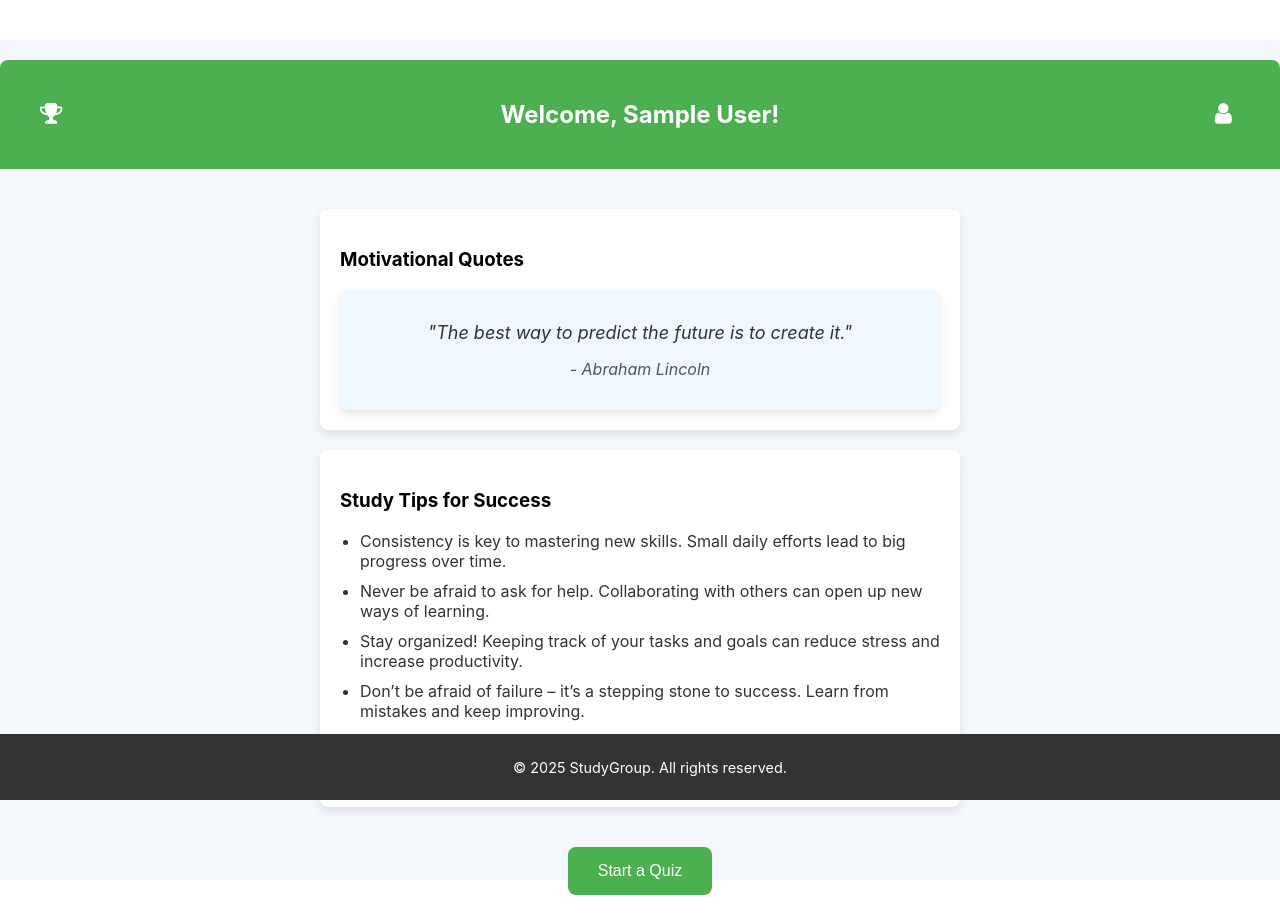
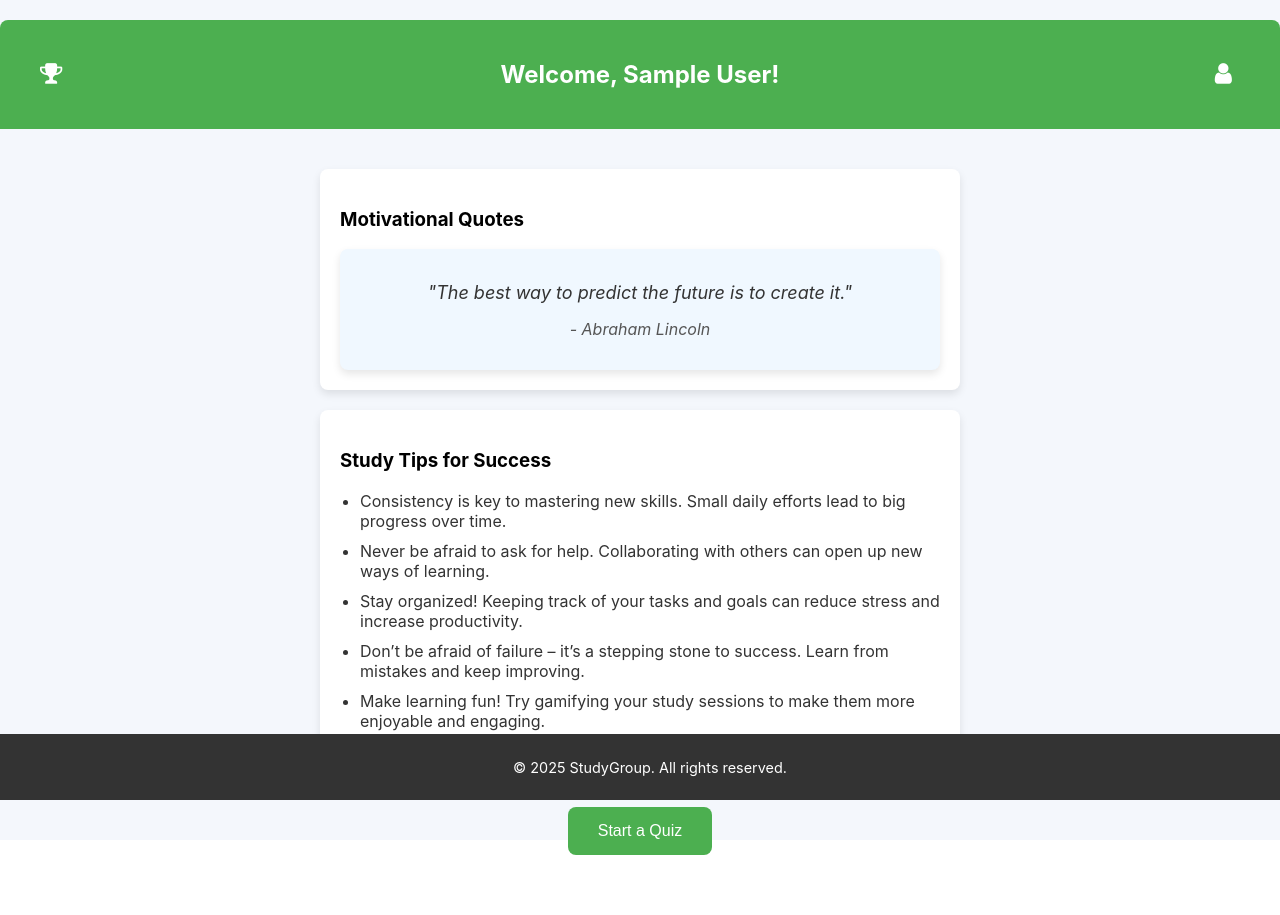
Before and after one commit to debrahseth/UniCram, a React (Create React App) app: page /dashboard in a window 1280 px wide. After the commit the page ends 875 px from the top, so only its background shows below. Built offline with nearby package versions, Linux system fonts and the light colour scheme; no server answers; the database is empty; sample sign-in values are in the browser's storage.

Commit message:
Corrected the Dashboard

```diff
--- a/src/components/Dashboard.js
+++ b/src/components/Dashboard.js
@@ -106,7 +106,6 @@ const styles = {
     height: '100vh',
     backgroundColor: '#f4f7fc',
     padding: '20px',
-    marginTop: '40px'
   },
   footerStyle: {
     position: 'fixed',
```
